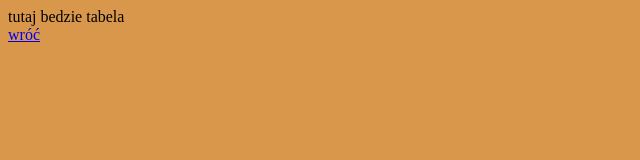
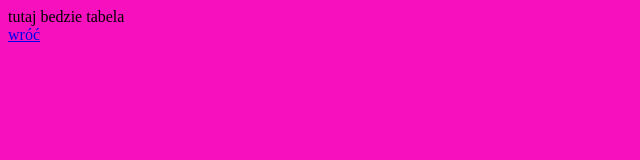
Before and after one commit to Rozdyma/Sprawdzian, a plain HTML site: page tabela_łukowski.html in a window 1280 px wide. Shown: the whole page, without its empty margins (0-640 px from the left). Drawn offline with Linux system fonts and the light colour scheme.

Commit message:
Update tabela_łukowski.html

```diff
--- a/tabela_łukowski.html
+++ b/tabela_łukowski.html
@@ -5,7 +5,7 @@
 			<meta charset="utf-8">
 			<title> </title>
 		</head>
-		<body bgcolor="#d9974c">
+		<body bgcolor="#f711be">
 			tutaj bedzie tabela <br>
 			<A HREF="https://Rozdyma.github.io/Sprawdzian/"> wróć </A> <br>
 		</body>
```
